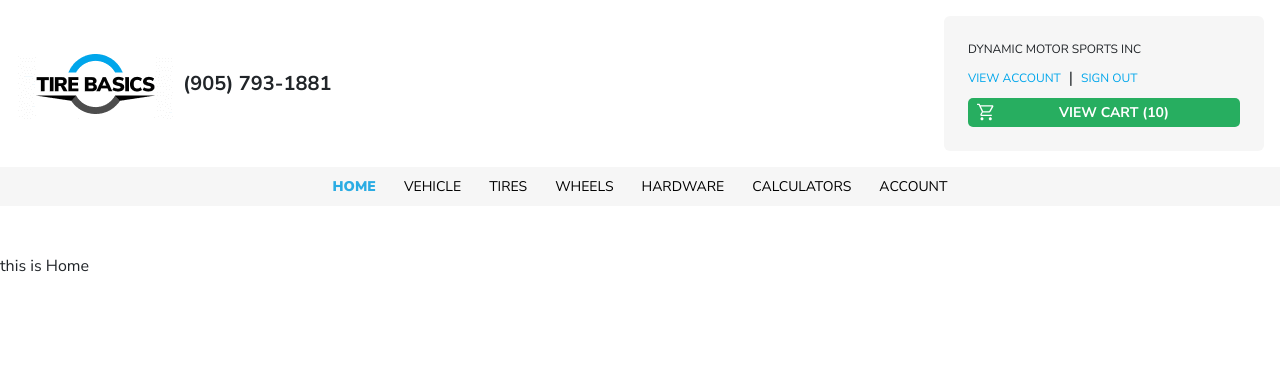
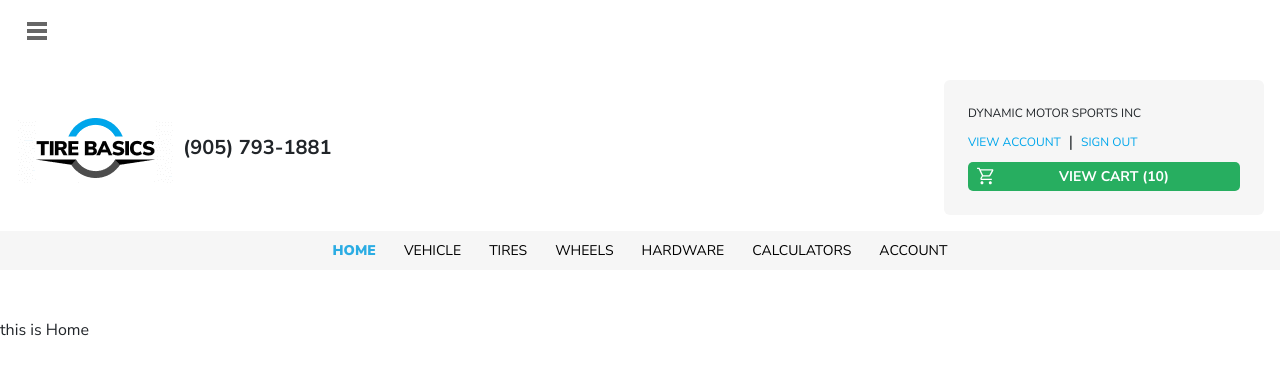
Before and after one commit to andriferry/tire-landingpage, a Vue app: page / in a window 1280 px wide. Shown: the top 374 px of the page. Built offline with nearby package versions, Linux system fonts and the light colour scheme; the HTML template or start-up script is replaced by a standard one.

Commit message:
update menu button icons

```diff
--- a/src/components/Header.vue
+++ b/src/components/Header.vue
@@ -1,5 +1,8 @@
 <script setup>
 import { ref } from 'vue';
+import closeImg from '@/assets/close.svg' // => or relative path
+import menuImg from '@/assets/menu.svg' // => or relative path
+
 
 const menu = ref(
   [
@@ -33,10 +36,17 @@ const menu = ref(
     }
   ]
 );
+
+const openMenu = ref(false);
 </script>
 
 <template>
 <div class="d-flex flex-column">
+  <div class="p-3 w-100 d-flex justify-content-between">
+    <button class="menu-btn" @click="openMenu = !openMenu">
+      <img :src="openMenu ? closeImg : menuImg" alt="">
+    </button>
+  </div>
   <nav class="w-100 d-flex justify-content-between align-items-center p-3">
     <div class="d-flex gap-2 align-items-center">
       <img src="@/assets/logo.svg" alt="">
@@ -89,6 +99,11 @@ a {
   color: #000000;
 }
 
+.menu-btn {
+  border: none;
+  background: transparent;
+}
+
 .menu a.router-link-active {
   font-weight: 900;
   color: #2BACE3;
```
Also changed, not shown: src/assets/close.svg (added), src/assets/menu.svg (added).
